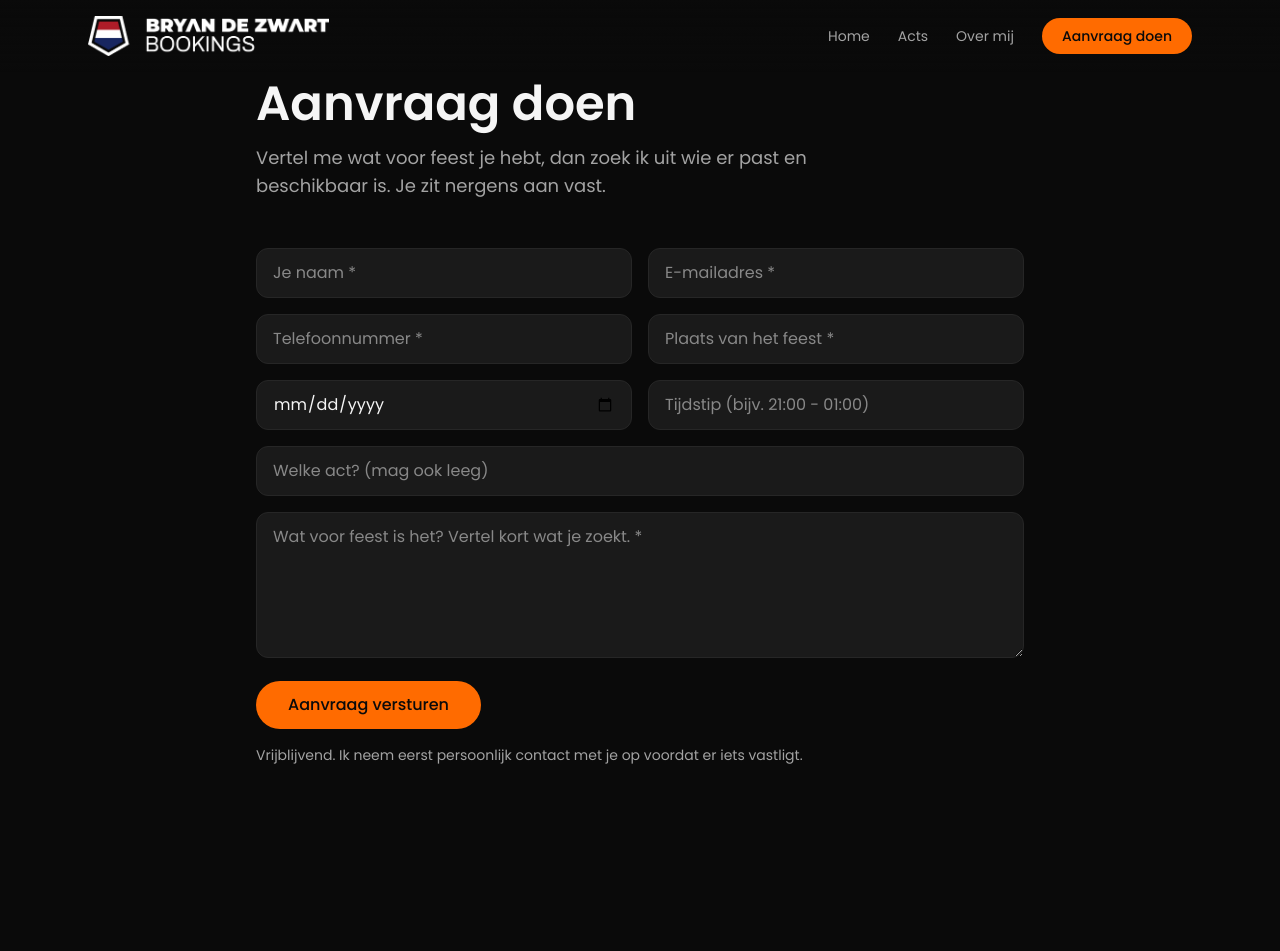
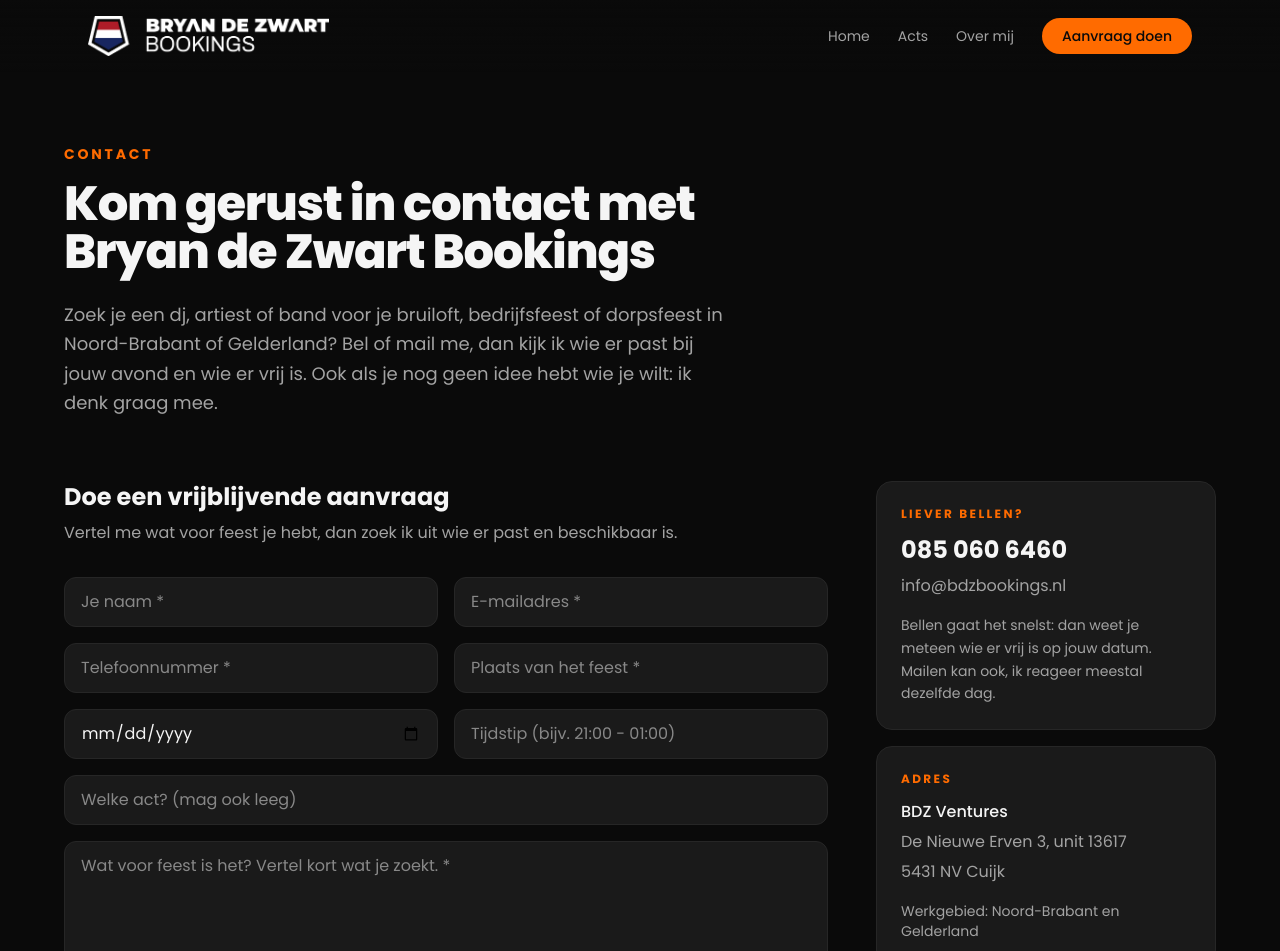
Before and after one commit to bryandezwart-portfolio/bdzbookings-site, a Next.js app: page /contact in a window 1280 px wide. Shown: the top 951 px of the page. Built offline with nearby package versions, Linux system fonts and the light colour scheme.

Commit message:
Contactpagina met adres en eigen teksten

```diff
--- a/app/contact/page.tsx
+++ b/app/contact/page.tsx
@@ -1,20 +1,46 @@
 import AanvraagForm from "./AanvraagForm";
 
 export const metadata = {
-  title: "Aanvraag doen | Bryan de Zwart Bookings",
-  description: "Vraag vrijblijvend de beschikbaarheid op voor een dj, artiest of band. Persoonlijk contact, geen verplichtingen.",
+  title: "Contact & aanvraag | Bryan de Zwart Bookings",
+  description: "Neem contact op met Bryan de Zwart Bookings in Cuijk. Bel 085 060 6460 of doe vrijblijvend een aanvraag voor een dj, artiest of band.",
 };
 
 export default async function ContactPage({ searchParams }: { searchParams: Promise<{ act?: string }> }) {
   const { act } = await searchParams;
 
   return (
-    <main className="min-h-screen px-6 py-20">
-      <div className="mx-auto max-w-3xl">
-        <h1 className="text-4xl font-semibold sm:text-5xl">Aanvraag doen</h1>
-        <p className="mt-4 max-w-xl text-lg text-dim">Vertel me wat voor feest je hebt, dan zoek ik uit wie er past en beschikbaar is. Je zit nergens aan vast.</p>
+    <main className="min-h-screen px-6 pb-24 pt-36">
+      <div className="mx-auto max-w-6xl">
+        <p className="text-sm font-bold uppercase tracking-[0.2em] text-oranje">Contact</p>
+        <h1 className="mt-4 max-w-3xl text-4xl font-extrabold tracking-tight sm:text-5xl">Kom gerust in contact met Bryan de Zwart Bookings</h1>
+        <p className="mt-6 max-w-2xl text-lg leading-relaxed text-dim">Zoek je een dj, artiest of band voor je bruiloft, bedrijfsfeest of dorpsfeest in Noord-Brabant of Gelderland? Bel of mail me, dan kijk ik wie er past bij jouw avond en wie er vrij is. Ook als je nog geen idee hebt wie je wilt: ik denk graag mee.</p>
 
-        <div className="mt-12"><AanvraagForm act={act} /></div>
+        <div className="mt-16 grid gap-12 lg:grid-cols-[1fr_340px]">
+          <div>
+            <h2 className="text-2xl font-bold">Doe een vrijblijvende aanvraag</h2>
+            <p className="mt-2 text-dim">Vertel me wat voor feest je hebt, dan zoek ik uit wie er past en beschikbaar is.</p>
+            <div className="mt-8"><AanvraagForm act={act} /></div>
+          </div>
+
+          <aside className="space-y-4">
+            <div className="rounded-2xl border border-rand bg-kaart p-6">
+              <p className="text-xs font-bold uppercase tracking-[0.2em] text-oranje">Liever bellen?</p>
+              <a href="tel:+31850606460" className="mt-3 block text-2xl font-bold transition hover:text-oranje">085 060 6460</a>
+              <a href="mailto:info@bdzbookings.nl" className="mt-2 block text-dim transition hover:text-oranje">info@bdzbookings.nl</a>
+              <p className="mt-4 text-sm leading-relaxed text-dim">Bellen gaat het snelst: dan weet je meteen wie er vrij is op jouw datum. Mailen kan ook, ik reageer meestal dezelfde dag.</p>
+            </div>
+
+            <div className="rounded-2xl border border-rand bg-kaart p-6">
+              <p className="text-xs font-bold uppercase tracking-[0.2em] text-oranje">Adres</p>
+              <address className="mt-3 space-y-1 not-italic leading-relaxed text-dim">
+                <p className="font-medium text-tekst">BDZ Ventures</p>
+                <p>De Nieuwe Erven 3, unit 13617</p>
+                <p>5431 NV Cuijk</p>
+              </address>
+              <p className="mt-4 text-sm text-dim">Werkgebied: Noord-Brabant en Gelderland</p>
+            </div>
+          </aside>
+        </div>
       </div>
     </main>
   );
```
